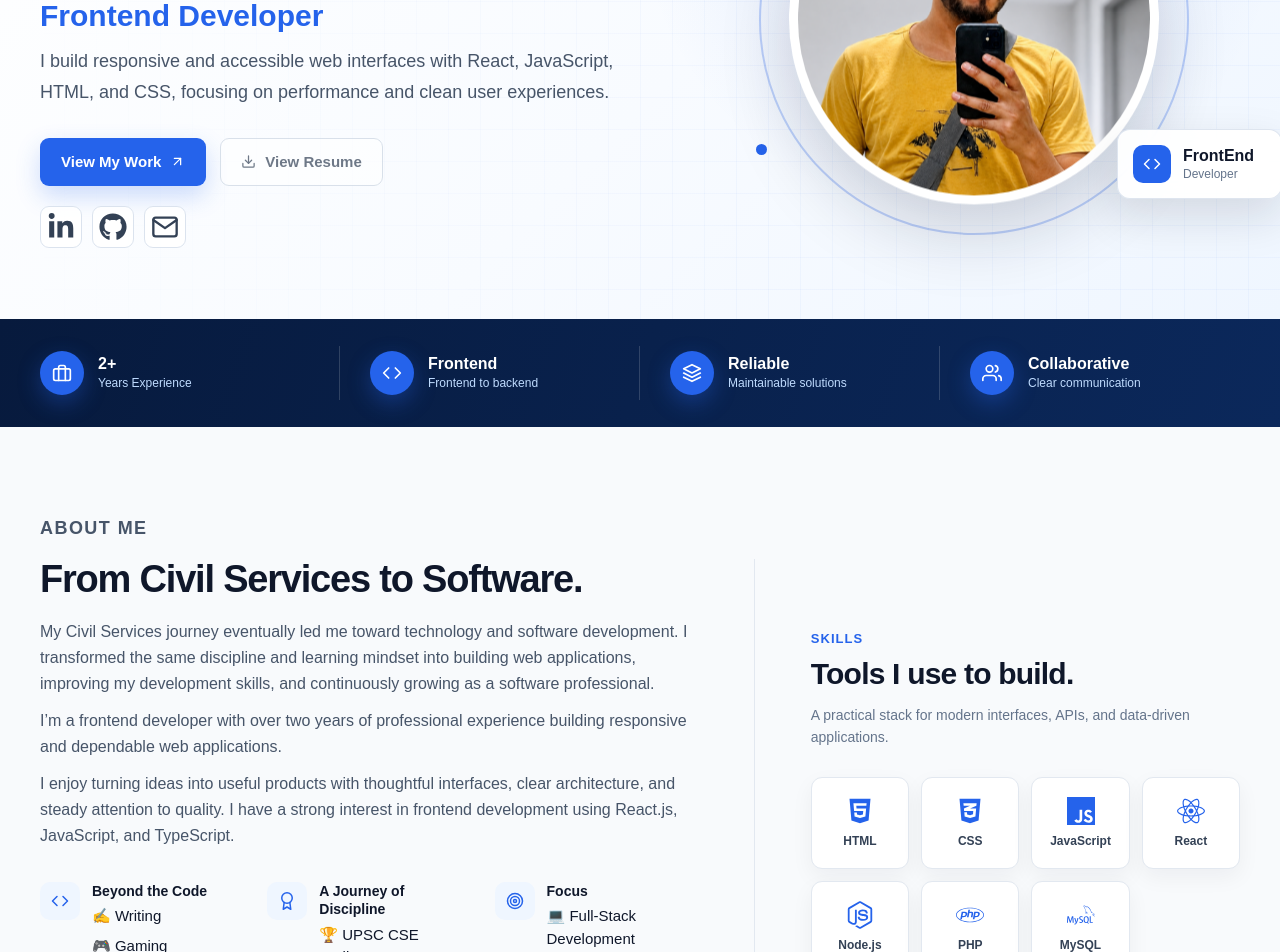
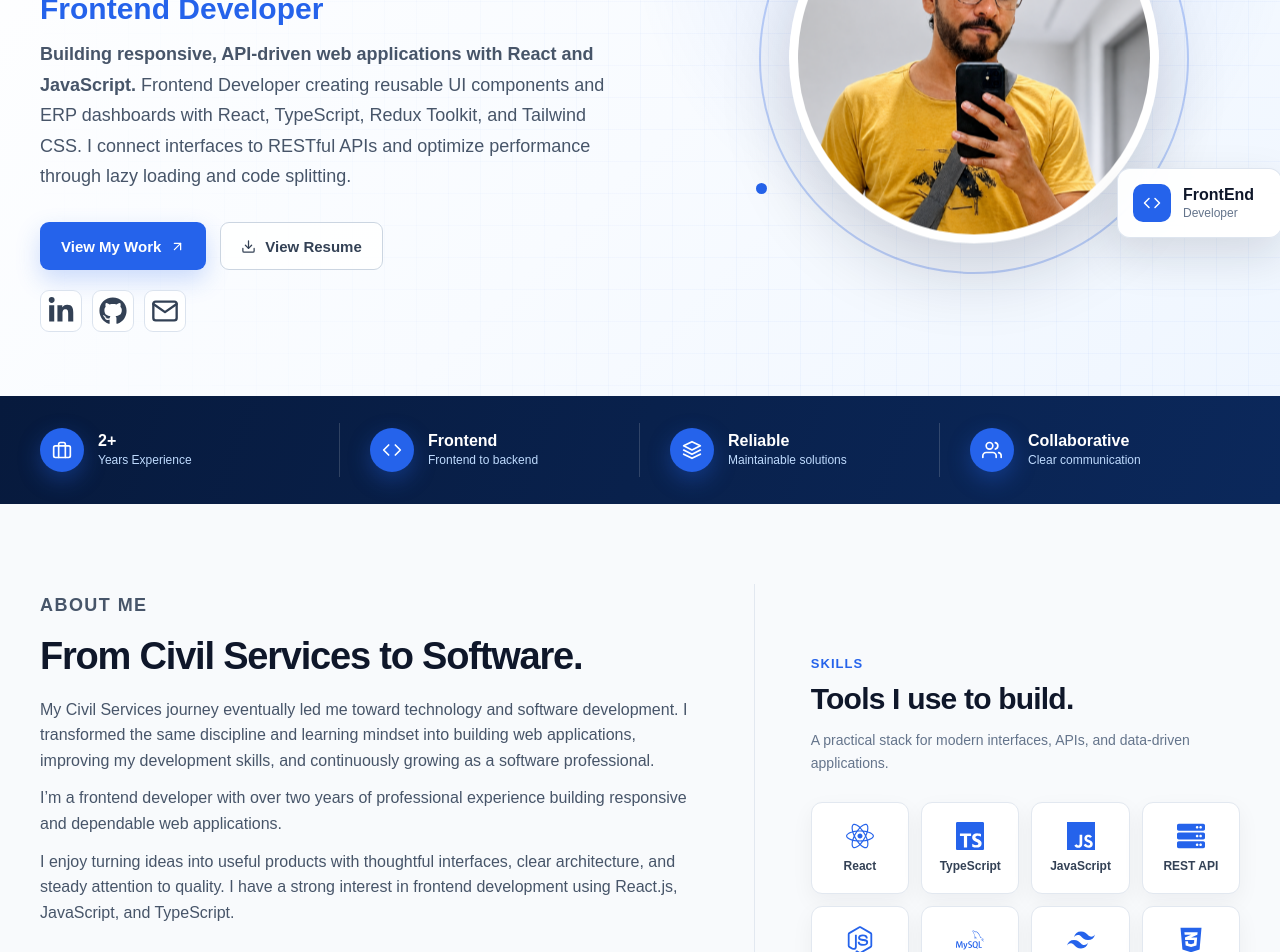
Before and after one commit to RahulShukla3300/My-Portfolio-React, a React (Vite) app: page / in a window 1280 px wide. Shown: the part 360-1312 px from the top of the page. Built offline with nearby package versions, Linux system fonts and the light colour scheme.

Commit message:
updated portfolio cv and skills

```diff
--- a/src/components/Hero.jsx
+++ b/src/components/Hero.jsx
@@ -25,9 +25,12 @@ function Hero() {
           <p className="hero-role">Frontend Developer</p>
 
           <p className="hero-description">
-            I build responsive and accessible web interfaces with React,
-            JavaScript, HTML, and CSS, focusing on performance and clean user
-            experiences.
+            <strong>Building responsive, API-driven web applications with React and
+            JavaScript. </strong>Frontend Developer creating
+            reusable UI components and ERP dashboards with React, TypeScript,
+            Redux Toolkit, and Tailwind CSS. I connect interfaces to RESTful
+            APIs and optimize performance through lazy loading and code
+            splitting.
           </p>
 
           <div className="hero-actions">
@@ -36,14 +39,15 @@ function Hero() {
               <FiArrowUpRight aria-hidden="true" />
             </a>
 
-            <button
-              type="button"
-              disabled
-              className="redesign-button secondary-action disabled-action"
+            <a
+              href="/Rahul_Shukla_Frontend_Developer_Resume.pdf"
+              className="redesign-button secondary-action"
+              target="_blank"
+              rel="noreferrer"
             >
               <FiDownload aria-hidden="true" />
               View Resume
-            </button>
+            </a>
           </div>
 
           <div className="hero-socials" aria-label="Social profiles">
--- a/src/components/Skills.jsx
+++ b/src/components/Skills.jsx
@@ -4,21 +4,27 @@ import {
   FaNodeJs,
   FaPhp,
   FaReact,
+  FaServer,
 } from "react-icons/fa"
 
 import {
   SiJavascript,
   SiMysql,
+  SiTailwindcss,
+  SiTypescript,
 } from "react-icons/si"
 
 const skills = [
-  { name: "HTML", icon: FaHtml5 },
+  { name: "React", icon: FaReact },
+  { name: "TypeScript", icon: SiTypescript },
+  { name: "JavaScript", icon: SiJavascript },
+  { name: "REST API", icon: FaServer },
+  { name: "Node.js", icon: FaNodeJs },
+  { name: "MySQL", icon: SiMysql },
+  { name: "Tailwind CSS", icon: SiTailwindcss },
   { name: "CSS", icon: FaCss3Alt },
-  { name: "JavaScript", icon: SiJavascript },
-  { name: "React", icon: FaReact },
-  { name: "Node.js", icon: FaNodeJs },
+  { name: "HTML5", icon: FaHtml5 },
   { name: "PHP", icon: FaPhp },
-  { name: "MySQL", icon: SiMysql },
 ]
 
 function Skills() {
```
Also changed, not shown: 2 other files (tests, documents, lock files or other folders).
